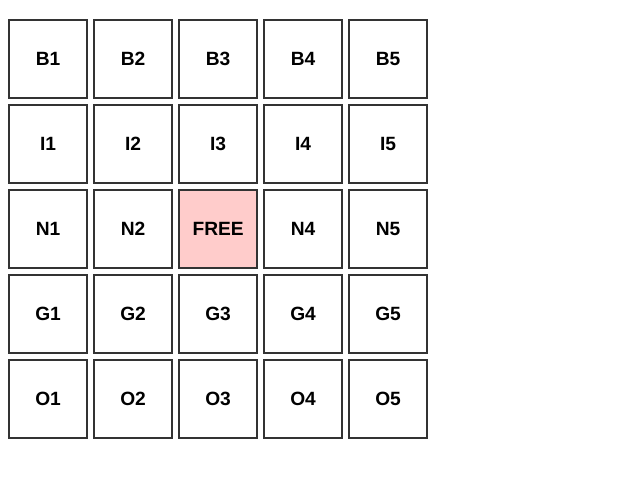
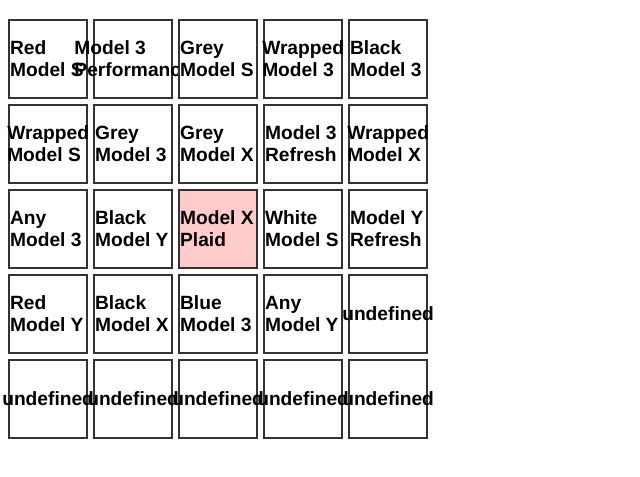
Before and after one commit to alexsmbaratti/tesla-bingo, a plain HTML site: page index.html in a window 1280 px wide. Shown: the part 61-538 px from the top of the page, without its empty margins (0-640 px from the left). Drawn offline with Linux system fonts and the light colour scheme.

Commit message:
Populating bingo board

```diff
--- a/index.html
+++ b/index.html
@@ -9,36 +9,36 @@
 <body>
 
 <h1>Tesla Bingo</h1>
-<div class="bingo-board">
-    <div class="bingo-cell">B1</div>
-    <div class="bingo-cell">B2</div>
-    <div class="bingo-cell">B3</div>
-    <div class="bingo-cell">B4</div>
-    <div class="bingo-cell">B5</div>
+<div id="bingo-board" class="bingo-board">
+    <div class="bingo-cell"></div>
+    <div class="bingo-cell"></div>
+    <div class="bingo-cell"></div>
+    <div class="bingo-cell"></div>
+    <div class="bingo-cell"></div>
 
-    <div class="bingo-cell">I1</div>
-    <div class="bingo-cell">I2</div>
-    <div class="bingo-cell">I3</div>
-    <div class="bingo-cell">I4</div>
-    <div class="bingo-cell">I5</div>
+    <div class="bingo-cell"></div>
+    <div class="bingo-cell"></div>
+    <div class="bingo-cell"></div>
+    <div class="bingo-cell"></div>
+    <div class="bingo-cell"></div>
 
-    <div class="bingo-cell">N1</div>
-    <div class="bingo-cell">N2</div>
+    <div class="bingo-cell"></div>
+    <div class="bingo-cell"></div>
     <div class="bingo-cell free">FREE</div>
-    <div class="bingo-cell">N4</div>
-    <div class="bingo-cell">N5</div>
+    <div class="bingo-cell"></div>
+    <div class="bingo-cell"></div>
 
-    <div class="bingo-cell">G1</div>
-    <div class="bingo-cell">G2</div>
-    <div class="bingo-cell">G3</div>
-    <div class="bingo-cell">G4</div>
-    <div class="bingo-cell">G5</div>
+    <div class="bingo-cell"></div>
+    <div class="bingo-cell"></div>
+    <div class="bingo-cell"></div>
+    <div class="bingo-cell"></div>
+    <div class="bingo-cell"></div>
 
-    <div class="bingo-cell">O1</div>
-    <div class="bingo-cell">O2</div>
-    <div class="bingo-cell">O3</div>
-    <div class="bingo-cell">O4</div>
-    <div class="bingo-cell">O5</div>
+    <div class="bingo-cell"></div>
+    <div class="bingo-cell"></div>
+    <div class="bingo-cell"></div>
+    <div class="bingo-cell"></div>
+    <div class="bingo-cell"></div>
 </div>
 
 <script src="script.js"></script>
--- a/models.json
+++ b/models.json
@@ -1,17 +1,22 @@
   {
     "Model S": {
-
+        "colors": ["White", "Grey", "Red", "Blue", "Black", "Wrapped"],
+        "variants": ["Legacy", "Plaid"]
     },
     "Model 3": {
-
+        "colors": ["White", "Grey", "Red", "Blue", "Black", "Wrapped"],
+        "variants": ["Original", "Refresh", "Performance"]
     },
     "Model X": {
-
+        "colors": ["White", "Grey", "Red", "Blue", "Black", "Wrapped"],
+        "variants": ["Plaid"]
     },
     "Model Y": {
-
+        "colors": ["White", "Grey", "Red", "Blue", "Black", "Wrapped"],
+        "variants": ["Original", "Refresh"]
     },
     "Cybertruck": {
-
+        "colors": ["Wrapped"],
+        "variants": ["Cyberbeast"]
     }
   }
--- a/script.js
+++ b/script.js
@@ -0,0 +1,59 @@
+async function loadData() {
+    try {
+        const response = await fetch('models.json');
+        if (!response.ok) {
+            throw new Error("Failed to fetch Teslas!");
+        }
+
+        const data = await response.json();
+        return data
+    } catch (error) {
+        console.error("There was a problem with the fetch operation:", error);
+    }
+}
+
+function generateBingoTileNames(vehicles) {
+    let tileNames = []
+    for (const model in vehicles) {
+        const {colors, variants} = vehicles[model];
+
+        // Base Models
+        tileNames.push(`Any ${model}`);
+
+        // Colors
+        colors.forEach(color => {
+            tileNames.push(`${color} ${model}`);
+        });
+
+        // Variants
+        variants.forEach(variant => {
+            tileNames.push(`${model} ${variant}`);
+        });
+    }
+    return tileNames
+}
+
+function populateBingoBoard(tileNames) {
+    let bingoCells = document.getElementById("bingo-board");
+    bingoCells.childNodes.forEach((cell, index) => {
+        let randomIndex = Math.floor(Math.random() * tileNames.length);
+        let pickedTileName = tileNames[randomIndex];
+        tileNames.splice(randomIndex, 1);
+
+        cell.innerText = pickedTileName
+        cell.addEventListener("mouseenter", () => {
+            cell.style.backgroundColor = "#f0e68c";
+        });
+
+        cell.addEventListener("mouseleave", () => {
+            cell.style.backgroundColor = ""; // Reset
+        });
+    });
+}
+
+document.addEventListener("DOMContentLoaded", function () {
+    loadData().then(data => {
+        let tileNames = generateBingoTileNames(data)
+        populateBingoBoard(tileNames);
+    })
+});
```
Also changed, not shown: 1 other file.
